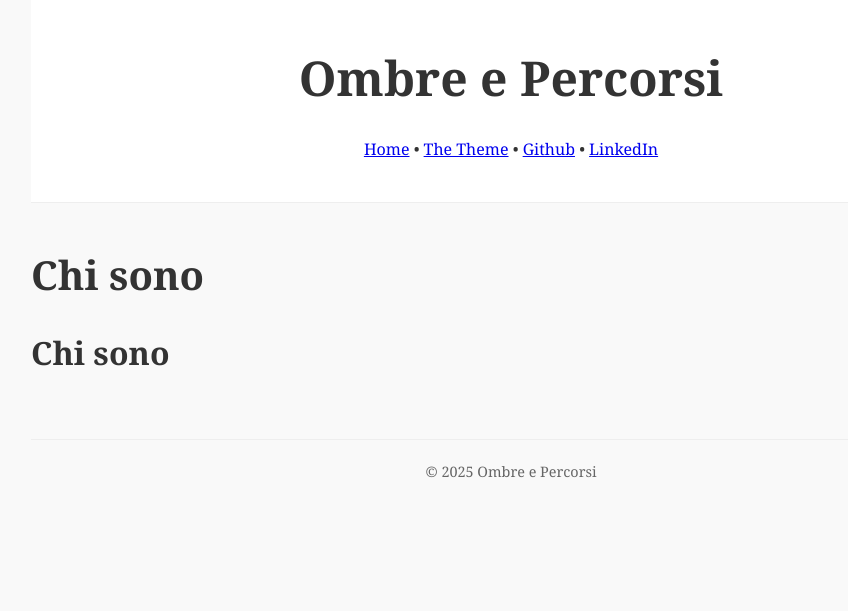
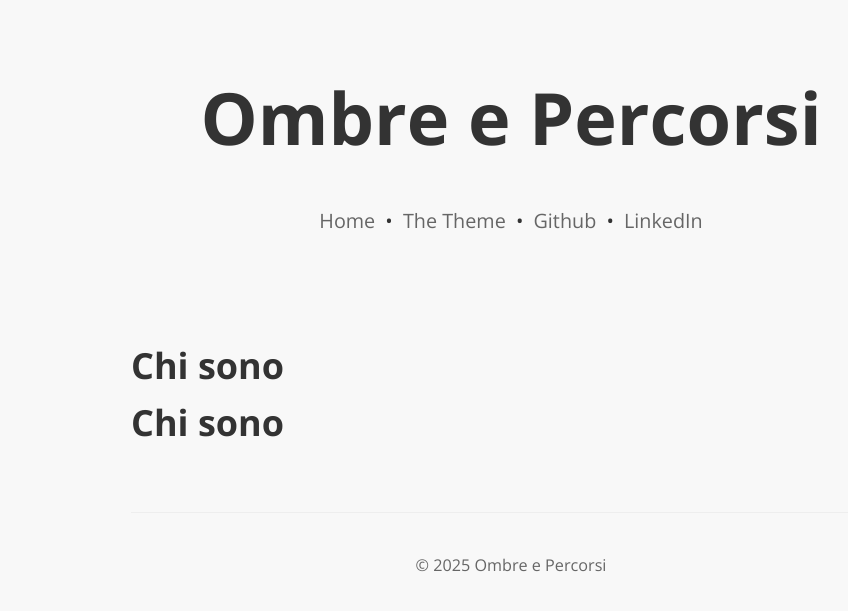
Before and after one commit to pietro00b/ombre-e-percorsi, a Jekyll site: the page built from about.md, in a window 1280 px wide. Shown: the top 611 px of the page, without its empty margins (129-977 px from the left). Built offline with Jekyll 4.4.1, drawn with Linux system fonts in a browser that asks for light colours.

Commit message:
Update main.scss

```diff
--- a/_sass/main.scss
+++ b/_sass/main.scss
@@ -1,8 +1,7 @@
 // Variabili
 $primary-color: #333;
 $secondary-color: #666;
-$accent-color: #c0392b;
-$background-color: #f9f9f9;
+$background-color: #f8f8f8;
 $text-color: #333;
 $light-gray: #eee;
 
@@ -14,185 +13,138 @@ $light-gray: #eee;
 }
 
 body {
-  font-family: 'Georgia', serif;
+  font-family: 'Open Sans', sans-serif;
   line-height: 1.6;
   color: $text-color;
   background-color: $background-color;
+  font-size: 18px;
 }
 
 .container {
-  max-width: 1000px;
+  max-width: 800px;
   margin: 0 auto;
   padding: 0 20px;
 }
 
+// Links
+a {
+  color: $primary-color;
+  text-decoration: none;
+
+  &:hover {
+    text-decoration: underline;
+  }
+}
+
 // Header
 .site-header {
-  padding: 40px 0;
-  background-color: white;
-  border-bottom: 1px solid $light-gray;
-  margin-bottom: 40px;
+  padding: 60px 0 40px;
   text-align: center;
 }
 
 .site-title {
-  font-size: 3em;
-  margin-bottom: 20px;
+  font-size: 4em;
+  margin-bottom: 30px;
+  font-weight: 700;
 
   a {
     color: $primary-color;
     text-decoration: none;
+
+    &:hover {
+      text-decoration: none;
+    }
   }
 }
 
 // Navigation
 .site-nav {
-  ul {
-    list-style: none;
-    display: flex;
-    justify-content: center;
+  font-size: 1.1em;
+  margin-bottom: 60px;
 
-    li {
-      margin: 0 15px;
+  a {
+    color: $secondary-color;
+    text-decoration: none;
+    margin: 0 5px;
 
-      a {
-        color: $secondary-color;
-        text-decoration: none;
-        font-size: 1.1em;
-
-        &:hover {
-          color: $accent-color;
-        }
-      }
+    &:hover {
+      color: $primary-color;
+      text-decoration: underline;
     }
   }
 }
 
 // Main content
-.page-title, .storia-title {
-  font-size: 2.5em;
-  margin-bottom: 20px;
+.site-content {
+  margin-bottom: 60px;
 }
 
-// Storia
-.storia {
-  max-width: 800px;
-  margin: 0 auto;
+// Post
+.post {
+  margin-bottom: 60px;
+}
 
-  .storia-header {
-    margin-bottom: 30px;
+.post-title {
+  font-size: 3em;
+  line-height: 1.2;
+  margin-bottom: 10px;
+  font-weight: 700;
+}
 
-    .storia-meta {
-      color: $secondary-color;
-      font-style: italic;
+.post-meta {
+  color: $secondary-color;
+  margin-bottom: 30px;
+  font-size: 1.1em;
+}
 
-      .location {
-        margin-left: 10px;
-        &:before {
-          content: "• ";
-        }
-      }
-    }
+.post-content {
+  p {
+    margin-bottom: 20px;
   }
 
-  .storia-content {
-    margin-bottom: 40px;
+  h2 {
+    font-size: 1.8em;
+    margin: 40px 0 20px;
+  }
 
-    p {
-      margin-bottom: 20px;
-    }
-
-    h2 {
-      margin: 40px 0 20px;
-      font-size: 1.8em;
-    }
+  h3 {
+    font-size: 1.4em;
+    margin: 30px 0 15px;
   }
 }
 
-// Gallery
-.image-gallery {
-  display: grid;
-  grid-template-columns: repeat(auto-fill, minmax(300px, 1fr));
-  gap: 20px;
-  margin: 30px 0;
+// Index page posts list
+.posts-list {
+  list-style: none;
 
-  figure {
-    img {
-      width: 100%;
-      height: auto;
-      object-fit: cover;
-    }
+  .post-item {
+    margin-bottom: 60px;
 
-    figcaption {
-      font-style: italic;
-      margin-top: 10px;
-      font-size: 0.9em;
-      color: $secondary-color;
-    }
-  }
-}
-
-// Archive
-.archive {
-  h2 {
-    margin: 40px 0 20px;
-    font-size: 1.8em;
-    border-bottom: 1px solid $light-gray;
-    padding-bottom: 10px;
-  }
-}
-
-.storie-list {
-  list-style: none;
-  margin-bottom: 30px;
-
-  li {
-    margin-bottom: 20px;
-
-    .storia-meta {
-      color: $secondary-color;
-      font-size: 0.9em;
-    }
-
-    h3 {
-      margin: 5px 0;
+    h2 {
+      font-size: 2.5em;
+      margin-bottom: 10px;
 
       a {
         color: $primary-color;
         text-decoration: none;
 
         &:hover {
-          color: $accent-color;
+          text-decoration: underline;
         }
       }
     }
 
-    .storia-location {
-      font-style: italic;
-      color: $secondary-color;
-    }
-
-    .storia-tags {
-      margin-top: 5px;
-
-      .tag {
-        display: inline-block;
-        background-color: $light-gray;
-        padding: 2px 8px;
-        border-radius: 3px;
-        font-size: 0.8em;
-        margin-right: 5px;
-      }
+    .post-meta {
+      margin-bottom: 20px;
     }
   }
 }
 
 // Footer
 .site-footer {
-  margin-top: 60px;
-  padding: 20px 0;
-  border-top: 1px solid $light-gray;
+  padding: 40px 0;
   text-align: center;
   color: $secondary-color;
   font-size: 0.9em;
+  border-top: 1px solid $light-gray;
 }
```
